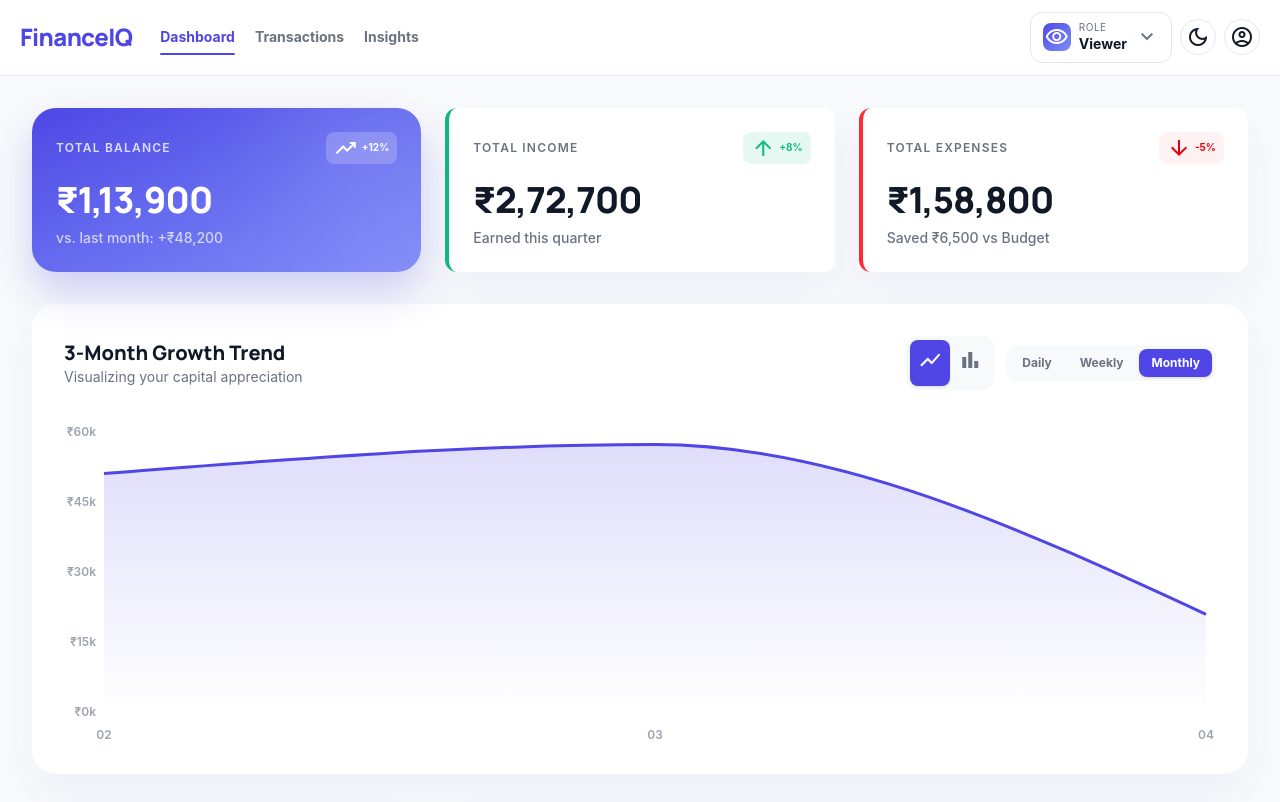
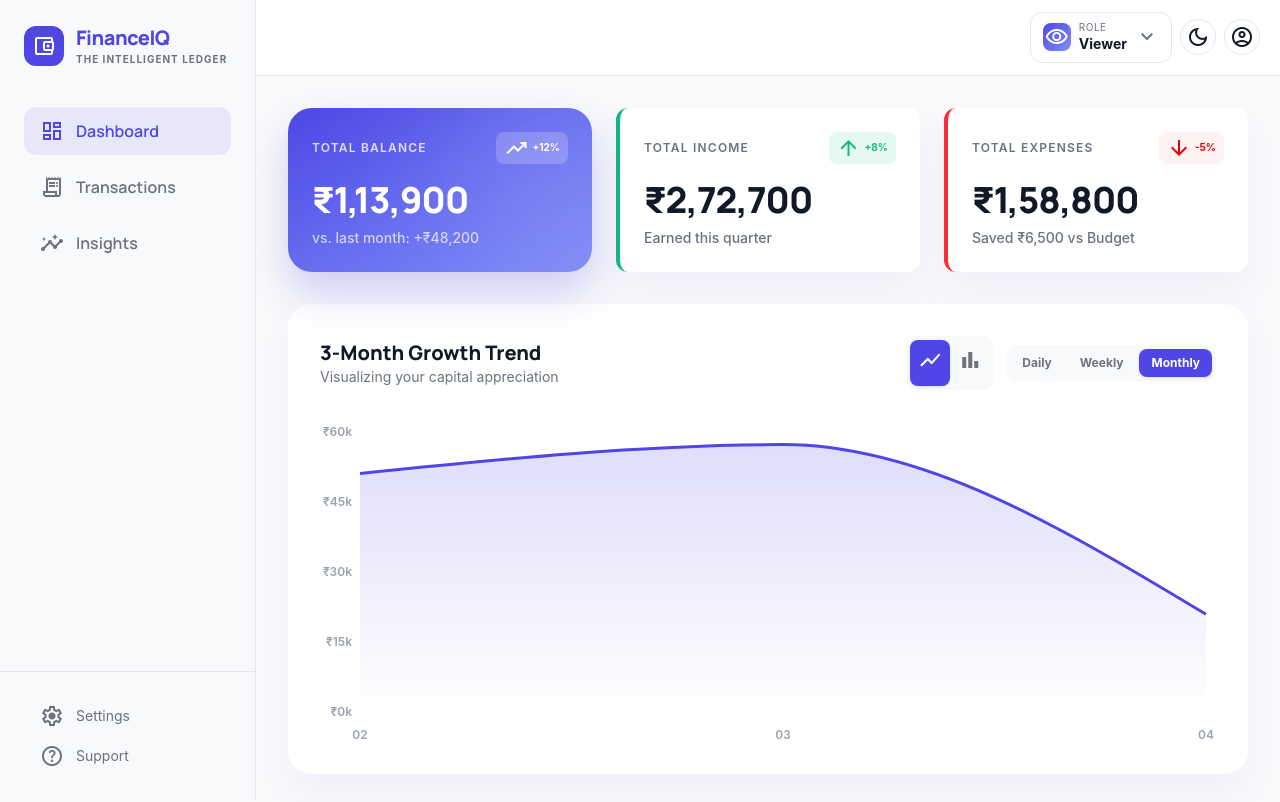
Before and after one commit to shreyashap/finance-dashboard, a React (Vite) app: page / in a window 1280 px wide. Shown: the top 802 px of the page. Built offline with nearby package versions, Linux system fonts and the light colour scheme.

Commit message:
design sidebar (#7)
Co-authored-by: Shreyash <shreyashap>

```diff
--- a/src/App.tsx
+++ b/src/App.tsx
@@ -1,6 +1,7 @@
 import { useState } from 'react'
 import { BottomNav } from './components/layout/BottomNav'
 import { TopNav } from './components/layout/TopNav'
+import { SideNav } from './components/layout/SideNav'
 import { Dashboard } from './components/dashboard/Dashboard'
 import { TransactionsPage } from './components/transactions'
 import { InsightsPage } from './components/insights'
@@ -21,13 +22,19 @@ function App() {
         isDark={isDark}
         onRoleChange={setRole}
         onToggleTheme={toggleTheme}
+      />
+
+      <SideNav
+        role={role}
         currentPage={currentPage}
         onNavigate={setCurrentPage}
       />
 
-      {currentPage === 'dashboard' && <Dashboard />}
-      {currentPage === 'transactions' && <TransactionsPage />}
-      {currentPage === 'insights' && <InsightsPage />}
+      <div className="md:ml-64">
+        {currentPage === 'dashboard' && <Dashboard />}
+        {currentPage === 'transactions' && <TransactionsPage />}
+        {currentPage === 'insights' && <InsightsPage />}
+      </div>
 
       <BottomNav
         role={role}
--- /dev/null
+++ b/src/components/layout/SideNav.tsx
@@ -0,0 +1,71 @@
+import { motion } from 'framer-motion'
+import type { Role } from '../../types'
+
+interface SideNavProps {
+  role: Role
+  currentPage?: string
+  onNavigate?: (page: 'dashboard' | 'transactions' | 'insights') => void
+}
+
+const navItems = [
+  { id: 'dashboard', label: 'Dashboard', icon: 'dashboard' },
+  { id: 'transactions', label: 'Transactions', icon: 'receipt_long' },
+  { id: 'insights', label: 'Insights', icon: 'insights' },
+]
+
+export function SideNav({ role, currentPage, onNavigate }: SideNavProps) {
+  return (
+    <aside className="hidden md:flex flex-col w-64 h-screen fixed left-0 top-0 border-r border-[var(--border-default)] bg-[var(--bg-surface-2)] z-40">
+      <div className="p-6">
+        <div className="flex items-center gap-3 mb-10">
+          <div className="w-10 h-10 bg-[var(--color-primary)] rounded-xl flex items-center justify-center text-white">
+            <span className="material-symbols-outlined" style={{ fontVariationSettings: 'FILL 1' }}>account_balance_wallet</span>
+          </div>
+          <div>
+            <h1 className="font-headline text-xl font-extrabold text-[var(--color-primary)] tracking-tight">FinanceIQ</h1>
+            <p className="text-[10px] uppercase tracking-widest text-[var(--text-secondary)] font-bold">The Intelligent Ledger</p>
+          </div>
+        </div>
+
+        <nav className="space-y-2">
+          {navItems.map((item) => (
+            <button
+              key={item.id}
+              onClick={() => onNavigate?.(item.id as 'dashboard' | 'transactions' | 'insights')}
+              className={`w-full flex items-center gap-3 px-4 py-3 rounded-xl transition-all duration-300 ${
+                currentPage === item.id
+                  ? 'bg-[var(--color-primary)]/10 text-[var(--color-primary)] font-semibold'
+                  : 'text-[var(--text-secondary)] hover:text-[var(--color-primary)] hover:bg-[var(--color-primary)]/5'
+              }`}
+            >
+              <span className="material-symbols-outlined">{item.icon}</span>
+              <span className="font-headline text-base">{item.label}</span>
+            </button>
+          ))}
+        </nav>
+      </div>
+
+      <div className="mt-auto p-6 border-t border-[var(--border-default)]">
+        {role === 'admin' && (
+          <motion.button
+            whileHover={{ scale: 1.02 }}
+            whileTap={{ scale: 0.98 }}
+            onClick={() => onNavigate?.('transactions')}
+            className="w-full bg-[var(--color-primary)] text-white py-3 rounded-xl font-bold text-sm shadow-lg shadow-[var(--color-primary)]/20 mb-4"
+          >
+            Add Transaction
+          </motion.button>
+        )}
+
+        <button className="w-full flex items-center gap-3 px-4 py-2 text-[var(--text-secondary)] hover:text-[var(--color-primary)] text-sm">
+          <span className="material-symbols-outlined">settings</span>
+          <span>Settings</span>
+        </button>
+        <button className="w-full flex items-center gap-3 px-4 py-2 text-[var(--text-secondary)] hover:text-[var(--color-primary)] text-sm">
+          <span className="material-symbols-outlined">help</span>
+          <span>Support</span>
+        </button>
+      </div>
+    </aside>
+  )
+}
--- a/src/components/layout/TopNav.tsx
+++ b/src/components/layout/TopNav.tsx
@@ -6,11 +6,9 @@ interface TopNavProps {
   isDark: boolean
   onRoleChange: (role: Role) => void
   onToggleTheme: () => void
-  currentPage?: string
-  onNavigate?: (page: 'dashboard' | 'transactions' | 'insights') => void
 }
 
-export function TopNav({ role, isDark, onRoleChange, onToggleTheme, currentPage, onNavigate }: TopNavProps) {
+export function TopNav({ role, isDark, onRoleChange, onToggleTheme }: TopNavProps) {
   const [dropdownOpen, setDropdownOpen] = useState(false)
   const dropdownRef = useRef<HTMLDivElement>(null)
 
@@ -31,39 +29,10 @@ export function TopNav({ role, isDark, onRoleChange, onToggleTheme, currentPage,
 
   const currentRole = roles.find((r) => r.value === role)
 
-  const handleNavClick = (page: 'dashboard' | 'transactions' | 'insights') => {
-    if (onNavigate) {
-      onNavigate(page)
-    }
-  }
-
   return (
     <header className="sticky top-0 z-40 flex items-center justify-between gap-4 border-b border-[var(--border-default)] bg-[var(--bg-surface)] px-5 py-3 backdrop-blur-md max-md:animate-slide-down">
       <div className="flex items-center gap-7">
         <span className="font-headline text-2xl font-extrabold tracking-tight text-[var(--color-primary)]">FinanceIQ</span>
-        <nav className="hidden items-center gap-5 md:flex">
-          <button
-            onClick={() => handleNavClick('dashboard')}
-            className={`relative text-sm font-bold transition-colors hover:text-[var(--color-primary)] ${currentPage === 'dashboard' ? 'text-[var(--color-primary)]' : 'text-[var(--text-secondary)]'}`}
-          >
-            Dashboard
-            {currentPage === 'dashboard' && <span className="absolute -bottom-2 left-0 h-0.5 w-full rounded-full bg-[var(--color-primary)]" />}
-          </button>
-          <button
-            onClick={() => handleNavClick('transactions')}
-            className={`relative text-sm font-bold transition-colors hover:-translate-y-0.5 hover:text-[var(--color-primary)] ${currentPage === 'transactions' ? 'text-[var(--color-primary)]' : 'text-[var(--text-secondary)]'}`}
-          >
-            Transactions
-            {currentPage === 'transactions' && <span className="absolute -bottom-2 left-0 h-0.5 w-full rounded-full bg-[var(--color-primary)]" />}
-          </button>
-          <button
-            onClick={() => handleNavClick('insights')}
-            className={`relative text-sm font-bold transition-colors hover:-translate-y-0.5 hover:text-[var(--color-primary)] ${currentPage === 'insights' ? 'text-[var(--color-primary)]' : 'text-[var(--text-secondary)]'}`}
-          >
-            Insights
-            {currentPage === 'insights' && <span className="absolute -bottom-2 left-0 h-0.5 w-full rounded-full bg-[var(--color-primary)]" />}
-          </button>
-        </nav>
       </div>
 
       <div className="flex items-center gap-2">
```
